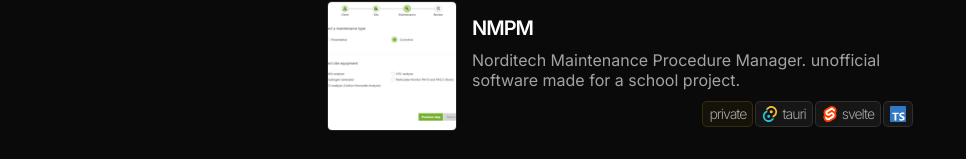
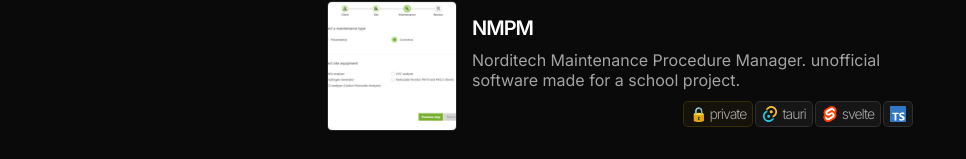
Before and after one commit to zaneshaw/squidee.dev, a SvelteKit app: page /folio in a window 1280 px wide. Shown: the part 1010-1169 px from the top of the page, without its empty margins (0-966 px from the left). Built offline with nearby package versions, Linux system fonts and the light colour scheme.

Commit message:
Fix folio page on mobile

```diff
--- a/src/routes/folio/+page.svelte
+++ b/src/routes/folio/+page.svelte
@@ -19,7 +19,7 @@
 
 <svelte:window on:mousemove={onMouseMove} />
 
-<div bind:this={cursorArea} class="center-x pointer-events-none absolute top-[45px] h-[840px] w-[840px]" />
+<div bind:this={cursorArea} class="center-x pointer-events-none absolute top-[45px] h-[840px] w-[840px] hidden lg:block" />
 
 <h1 class="mb-5">folio</h1>
 <div class="gap flex flex-col gap-10">
@@ -57,7 +57,7 @@
 			class="relative flex h-20 w-20 shrink-0 cursor-default items-center justify-center overflow-hidden rounded bg-neutral-800 ring-1 ring-neutral-800 transition group-hover:ring-neutral-700 sm:h-32 sm:w-32"
 		>
 			<img src="/folio/squidee-dev-thumb.png" alt="screenshot of this website" />
-			<img src="/cursor.png" alt="" bind:this={cursor} class="pointer-events-none absolute left-0 top-0 w-[3px] hidden sm:block" />
+			<img src="/cursor.png" alt="" bind:this={cursor} class="pointer-events-none absolute left-0 top-0 w-[3px] hidden lg:block" />
 		</div>
 		<div class="relative flex w-full flex-col gap-2 overflow-hidden px-4 py-0 sm:py-3">
 			<div class="hidden justify-between gap-5 sm:flex">
@@ -135,7 +135,7 @@
 		imageSrc="/folio/nmpm-thumb.png"
 		imageAlt="screenshot of NMPM"
 	>
-		<Badge label="private" color="yellow" />
+		<Badge label="🔒 private" color="yellow" />
 		<Badge label="tauri">
 			<img src="logos/tauri.svg" alt="tauri logo" class="w-4" />
 		</Badge>
```
